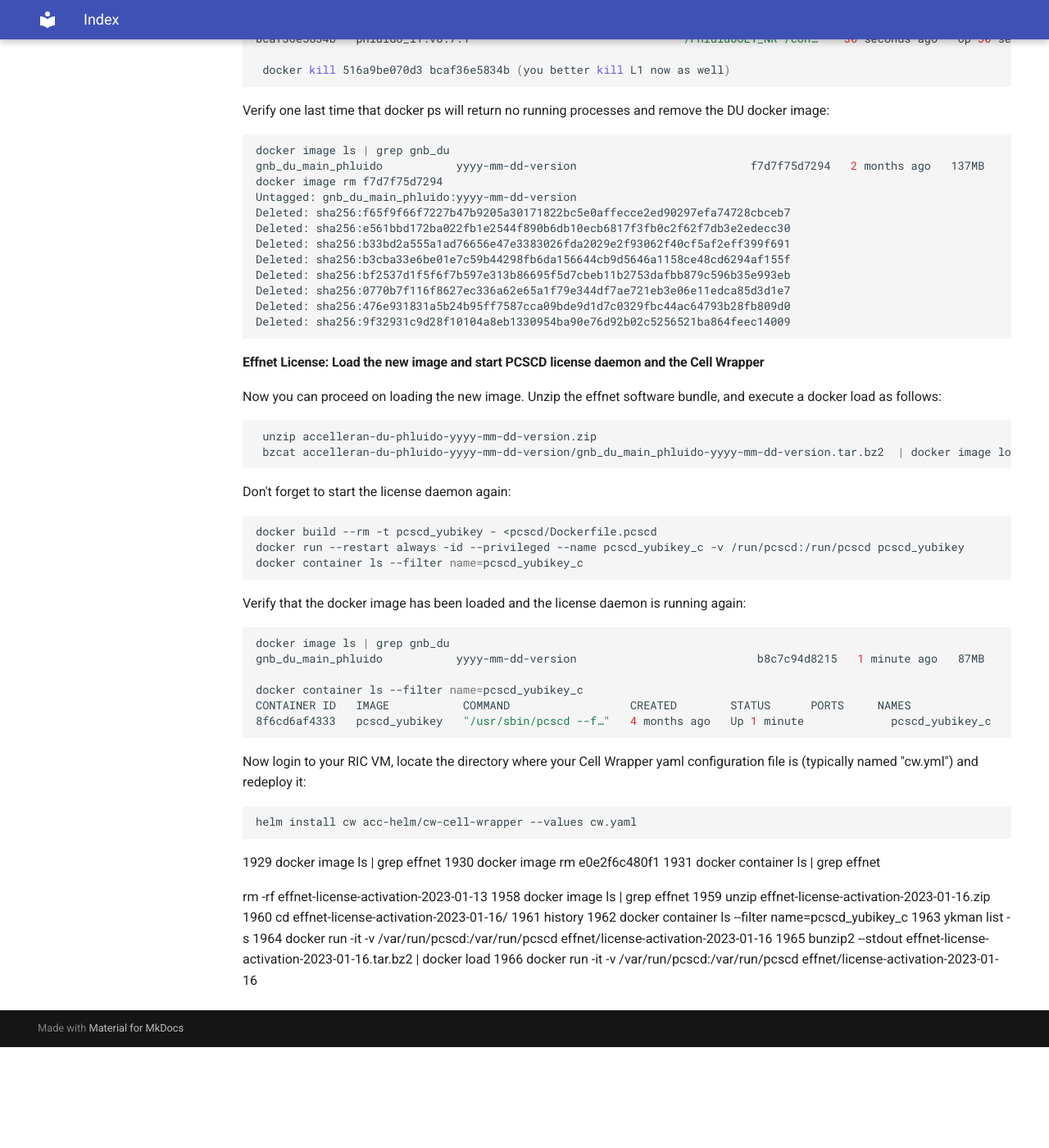
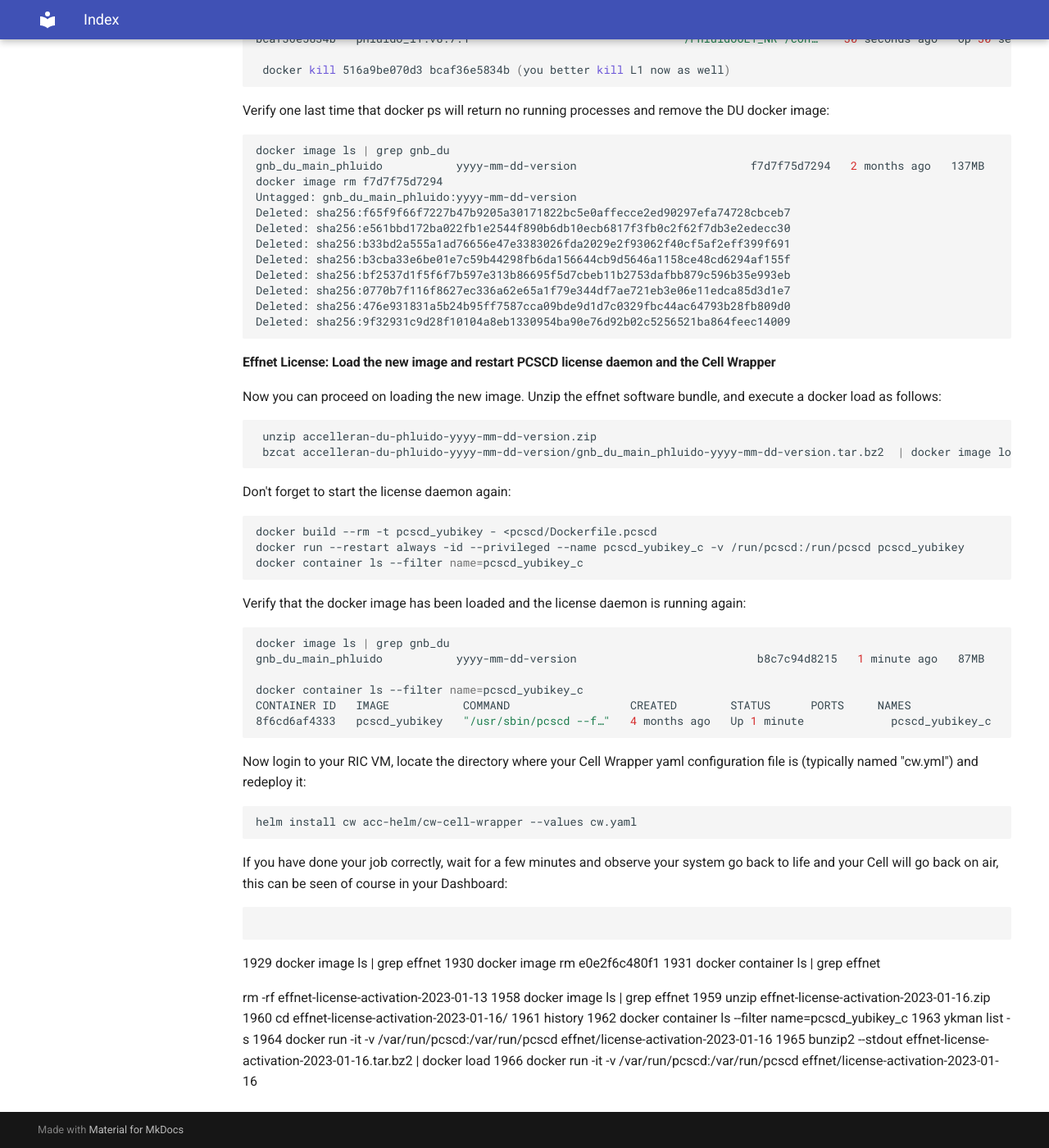
Before and after one commit to accelleran/drax-docs, an MkDocs documentation site: the page built from docs/op-guide/DU-L1 Update/index.md, in a window 1280 px wide and 1400 px high, scrolled down 1687 px. Shown: the whole window at 82% size. Built offline with MkDocs 1.6.1 and Material for MkDocs 9.7.7, drawn with Linux system fonts in a browser that asks for light colours; the version menu is left out; before the commit the page ends 2964 px from its top, so only the background shows below that.

Commit message:
Update index.md

````diff
--- a/docs/op-guide/DU-L1 Update/index.md
+++ b/docs/op-guide/DU-L1 Update/index.md
@@ -86,7 +86,7 @@ Deleted: sha256:476e931831a5b24b95ff7587cca09bde9d1d7c0329fbc44ac64793b28fb809d0
 Deleted: sha256:9f32931c9d28f10104a8eb1330954ba90e76d92b02c5256521ba864feec14009
 
 ```
-#### Effnet License: Load the new image and start PCSCD license daemon and the Cell Wrapper
+#### Effnet License: Load the new image and restart PCSCD license daemon and the Cell Wrapper
 
 Now you can proceed on loading the new image. Unzip the effnet software bundle, and execute a docker load as follows:
 ``` bash
@@ -114,6 +114,17 @@ Now login to your RIC VM, locate the directory where your Cell Wrapper yaml conf
 helm install cw acc-helm/cw-cell-wrapper --values cw.yaml
 ```
 
+If you have done your job correctly, wait for a few minutes and observe your system go back to life and your Cell will go back on air, this can be seen of course in your Dashboard:
+
+
+
+
+
+``` bash
+
+```
+
+
 1929  docker image ls | grep effnet
  1930  docker image rm e0e2f6c480f1
  1931  docker container ls | grep effnet
````
